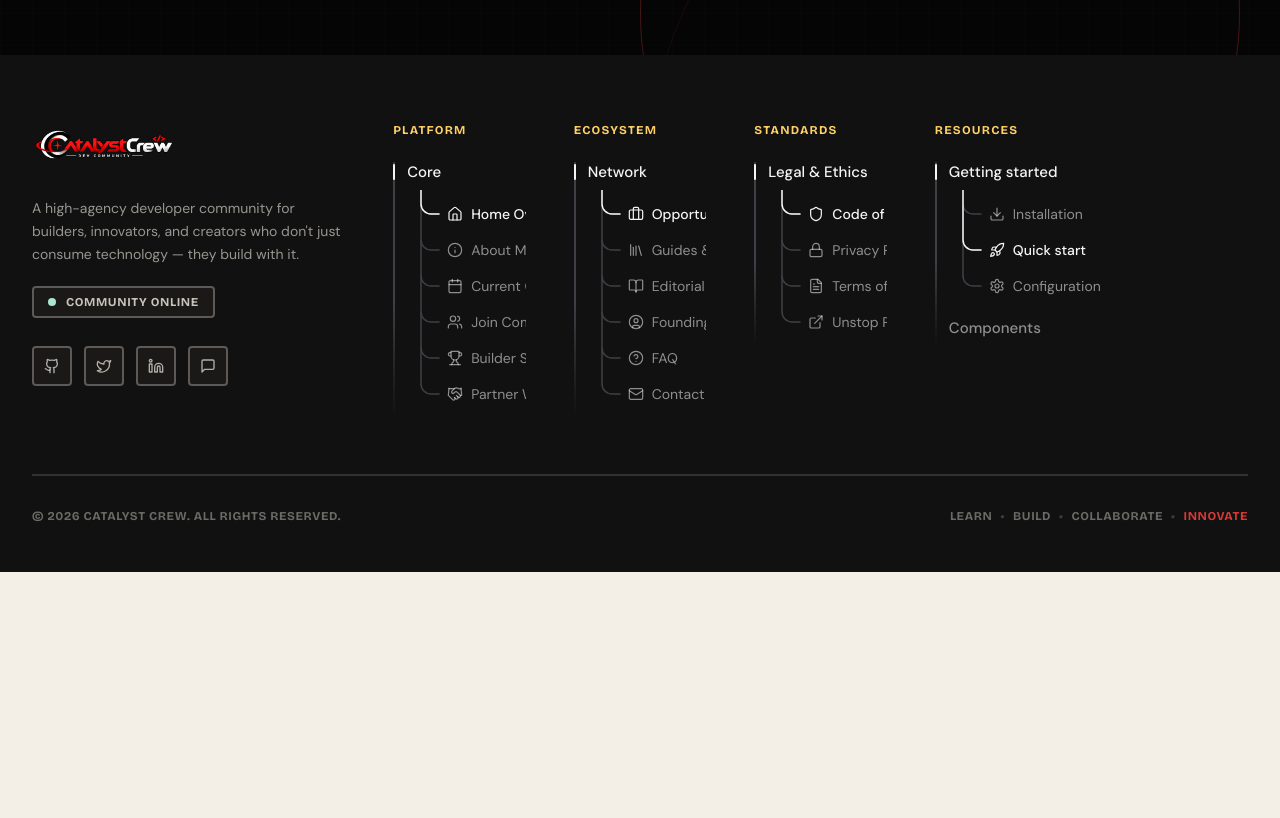
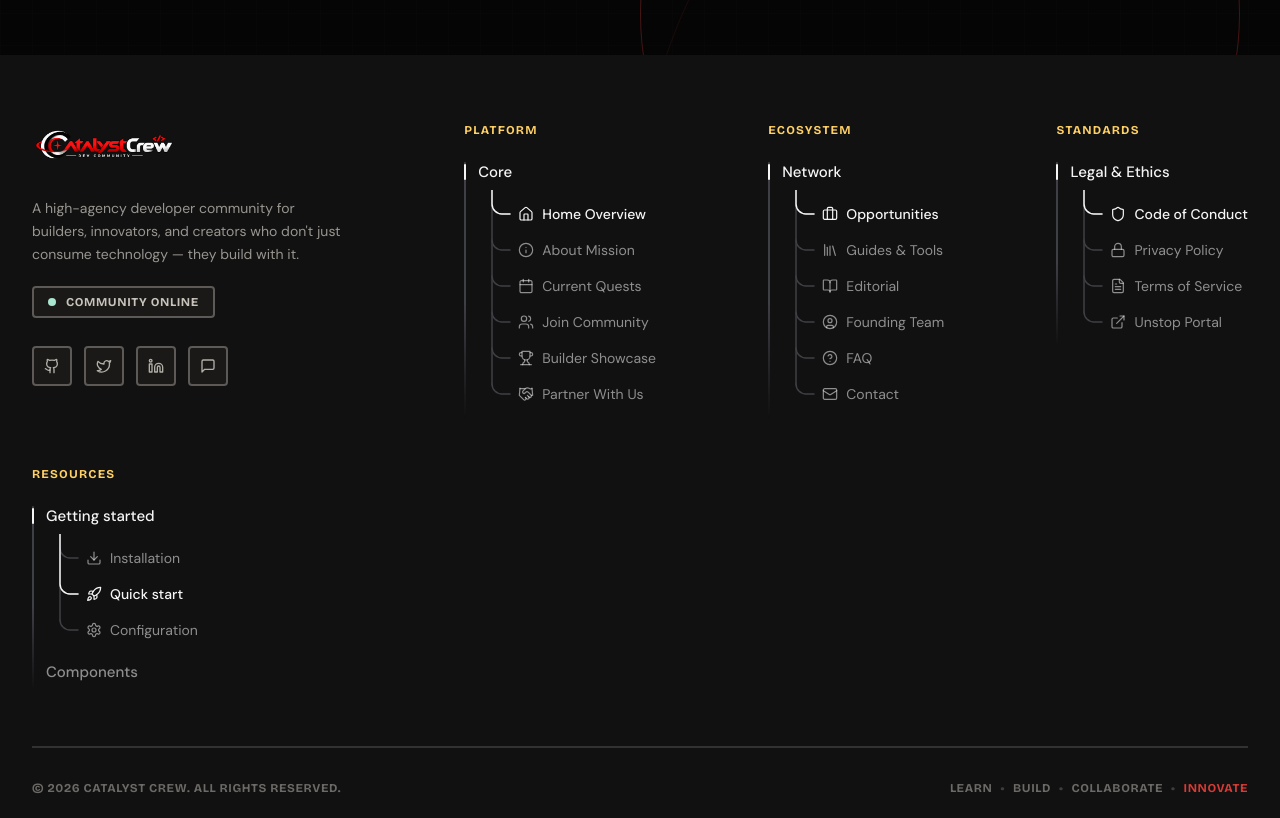
Before and after one commit to Catalystcrewcreators1/Catalyst_Crew_Dev, a Next.js app: page / in a window 1280 px wide. Shown: the part 9160-9978 px from the top of the page. Before the commit the page ends 9732 px from the top, so only its background shows below. Built offline with nearby package versions, Linux system fonts and the light colour scheme.

Commit message:
Fix menu item truncation by using flex layout in Footer and max-content width in BranchedMenu

```diff
--- a/src/components/layout/Footer.tsx
+++ b/src/components/layout/Footer.tsx
@@ -19,10 +19,9 @@ export function Footer() {
   return (
     <footer className="bg-brand-ink border-t-3 border-brand-ink text-brand-cream pt-16 pb-12">
       <Container>
-        {/* Main Footer Grid */}
-        <div className="grid grid-cols-1 gap-12 lg:grid-cols-7">
+        <div className="flex flex-col lg:flex-row flex-wrap lg:justify-between gap-12">
           {/* Brand Manifesto Column */}
-          <div className="lg:col-span-2 space-y-5">
+          <div className="lg:max-w-xs space-y-5">
             <Link
               href="/"
               className="inline-block group transition-transform duration-200 hover:scale-[1.02] focus:outline-none"
@@ -195,7 +194,7 @@ export function Footer() {
           </div>
 
           {/* Nav Column 4: Menu */}
-          <div className="lg:col-span-2 space-y-4">
+          <div className="space-y-4">
             <h3 className="font-display text-xs uppercase font-bold tracking-widest text-brand-yellow">
               Resources
             </h3>
--- a/src/components/ui/BranchedMenu.css
+++ b/src/components/ui/BranchedMenu.css
@@ -15,8 +15,7 @@
   position: relative;
   display: flex;
   flex-direction: column;
-  width: fit-content;
-  max-width: min(var(--bm-w), 100%);
+  width: max-content;
   padding-left: 14px;
   color: var(--bm-ink);
   font-family: inherit;
```
